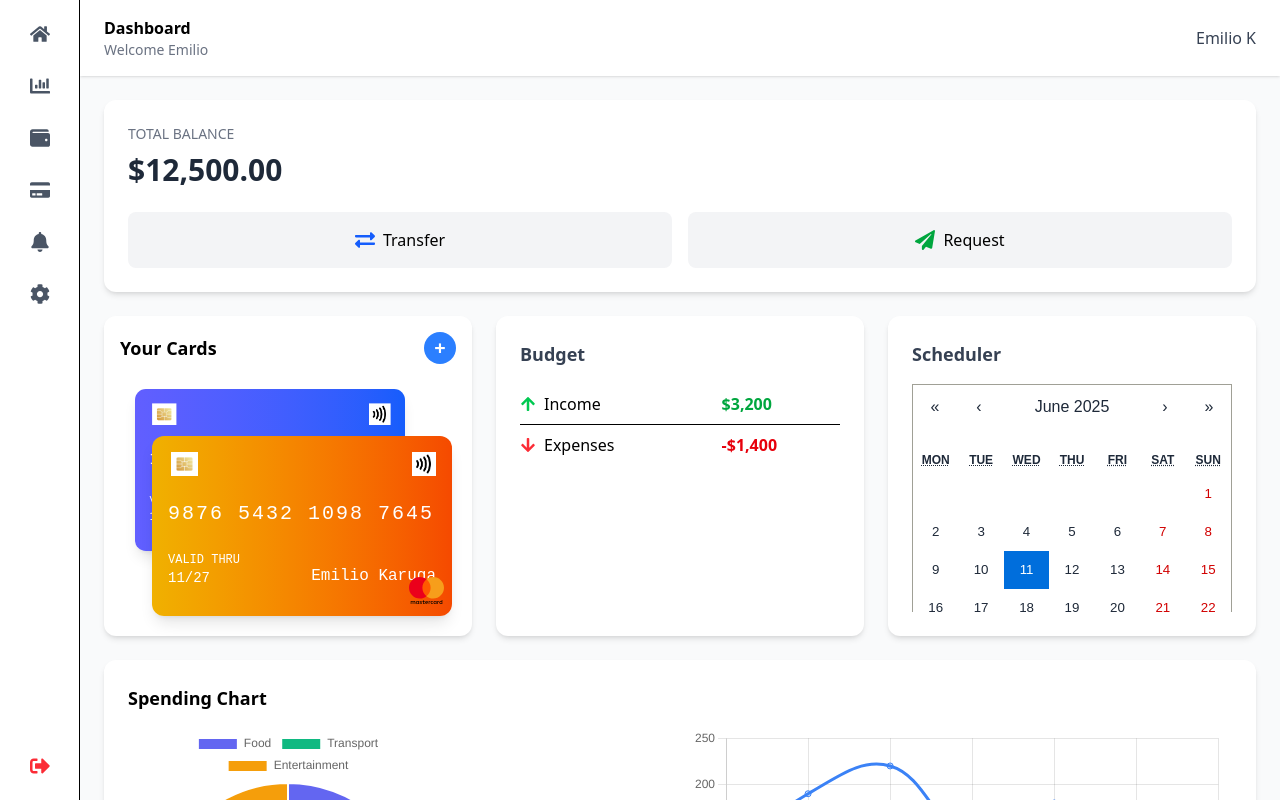
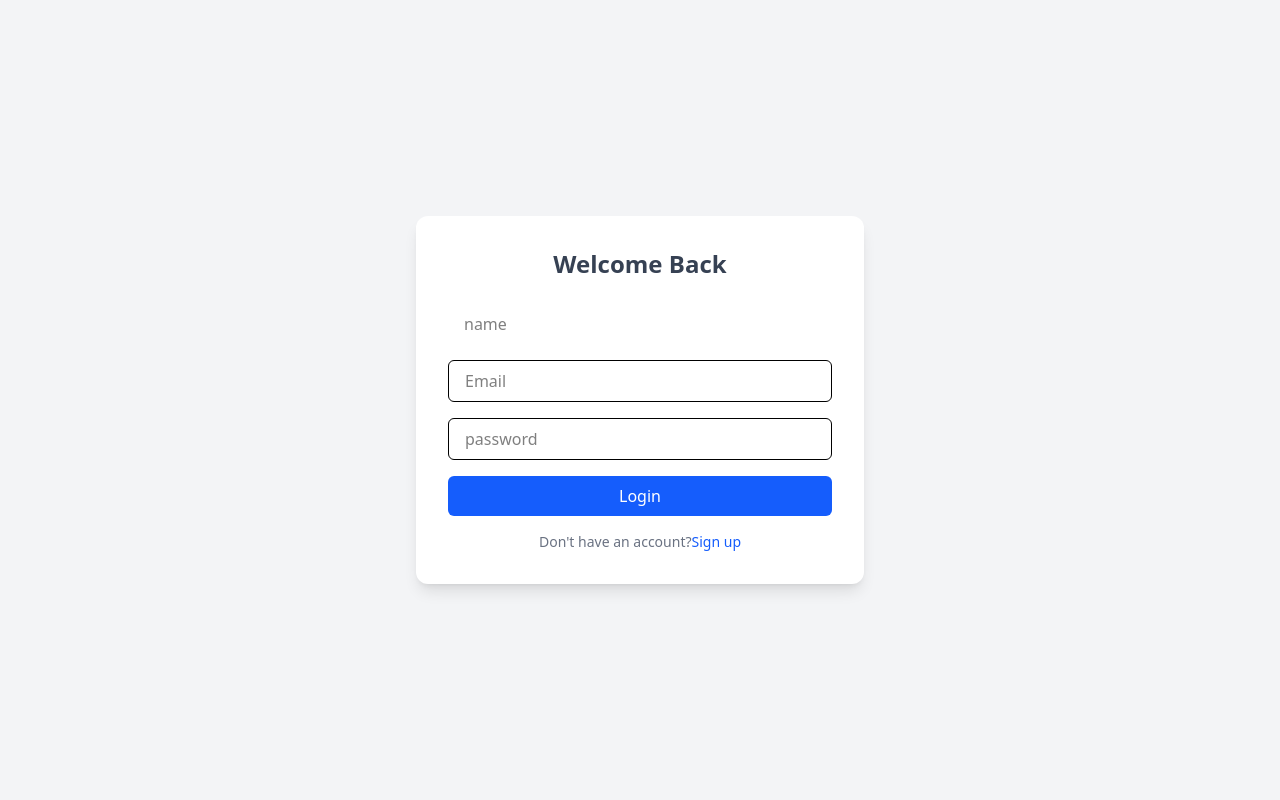
Before and after one commit to Emilio1-3/FinanceApp, a React (Vite) app in the folder FinanceApp/: page / in a window 1280 px wide. Built offline with nearby package versions, Linux system fonts and the light colour scheme; a web font is replaced by a local one.

Commit message:
sign up and log in page

```diff
--- a/FinanceApp/package.json
+++ b/FinanceApp/package.json
@@ -19,6 +19,7 @@
     "react-chartjs-2": "^5.3.0",
     "react-dom": "^19.1.0",
     "react-icons": "^5.5.0",
+    "react-router-dom": "^7.6.2",
     "recharts": "^2.15.3"
   },
   "devDependencies": {
@@ -27,6 +28,7 @@
     "@types/react": "^19.1.2",
     "@types/react-calendar": "^3.9.0",
     "@types/react-dom": "^19.1.2",
+    "@types/react-router-dom": "^5.3.3",
     "@vitejs/plugin-react": "^4.4.1",
     "autoprefixer": "^10.4.21",
     "eslint": "^9.25.0",
@@ -36,7 +38,7 @@
     "postcss": "^8.5.3",
     "tailwindcss": "^4.1.7",
     "typescript": "~5.8.3",
-    "typescript-eslint": "^8.30.1",
+    "typescript-eslint": "^7.3.1",
     "vite": "^6.3.5"
   }
 }
--- a/FinanceApp/src/App.tsx
+++ b/FinanceApp/src/App.tsx
@@ -1,17 +1,32 @@
-import Sidebar from "./components/Sidebar";
-import Topbar from "./components/Topbar";
-import Dashboard from "./components/Dashboard";
+import { BrowserRouter as Router, Routes, Route, Navigate } from "react-router-dom";
+import Dashboard from "./pages/Dashboard";
+import AuthPage from "./pages/AuthPage";
+import Layout from "./components/Layout";
 import './index.css';
 
 function App() {
+  const isAuthenticated = localStorage.getItem("token");
+
   return (
-    <div className="flex h-screen">
-      <Sidebar />
-      <div className="flex-1 flex flex-col overflow-auto bg-gray-50">
-        <Topbar />
-        <Dashboard />
-      </div>
-    </div>
+    <Router>
+      <Routes>
+        <Route
+          path="/"
+          element={
+            isAuthenticated ? <Navigate to="/dashboard" /> : <AuthPage />
+          }
+        />
+
+        <Route
+          path="/dashboard"
+          element={
+            isAuthenticated ? (<Layout>
+              <Dashboard />
+            </Layout> ): ( <Navigate to="/" />)
+          }
+        />
+      </Routes>
+    </Router>
   );
 }
 
--- /dev/null
+++ b/FinanceApp/src/components/Layout.tsx
@@ -0,0 +1,13 @@
+import Sidebar from "./Sidebar";
+import Topbar from "./Topbar";
+export default function Layout({ children }: { children: React.ReactNode }) {
+  return (
+    <div className="flex h-screen">
+      <Sidebar />
+      <div className="flex-1 flex flex-col overflow-auto bg-gray-50">
+        <Topbar />
+          <div className="p-4">{children}</div>
+      </div>
+    </div>
+  );
+}
--- a/FinanceApp/src/components/Sidebar.tsx
+++ b/FinanceApp/src/components/Sidebar.tsx
@@ -2,6 +2,7 @@
 import {
   FaHome, FaChartBar, FaWallet, FaCreditCard, FaBell, FaCog, FaSignOutAlt
 } from "react-icons/fa";
+import { useNavigate } from "react-router-dom";
 
 const menuItems = [
   { icon: <FaHome />, label: "Home" },
@@ -13,6 +14,13 @@ const menuItems = [
 ];
 
 export default function Sidebar() {
+  const navigate = useNavigate();
+
+  const handleLogout = () => {
+    localStorage.removeItem("token");
+    navigate("/");
+  };
+
   return (
     <div className="w-20 h-screen bg-white border-r flex flex-col justify-between items-center py-6">
       {/* Top Section - Menu */}
@@ -25,7 +33,11 @@ export default function Sidebar() {
       </div>
 
       {/* Bottom Section - Logout */}
-      <div className="text-xl text-red-500 hover:text-red-700 cursor-pointer">
+      <div
+        className="text-xl text-red-500 hover:text-red-700 cursor-pointer"
+        onClick={handleLogout}
+        title="sign Out"
+        >
         <FaSignOutAlt />
       </div>
     </div>
--- /dev/null
+++ b/FinanceApp/src/pages/AuthPage.tsx
@@ -0,0 +1,74 @@
+import { useState } from "react";
+import { useNavigate } from "react-router-dom";
+
+export default function AuthPage() {
+  const [isSignUp, setIsSignUp] = useState(false);
+  const [email, setEmail] = useState("");
+  const [password, setPassword] = useState("");
+  const [name, setName] = useState("");
+  const navigate = useNavigate();
+
+  const handleSubmit = (e: React.FormEvent) => {
+    e.preventDefault();
+
+    if (email && password) {
+      localStorage.setItem("token", "dummy-auth-token");
+      navigate("/dashboard");
+    }
+  };
+
+  return (
+    <div className="flex items-center justify-center min-h-screen bg-gray-100 px-4">
+      <div className="bg-white shadow-lg rounded-xl p-8 w-full max-w-md">
+        <h2 className="text-2xl font-bold mb-6 text-center text-gray-700">
+          {isSignUp ? "Create an Account": "Welcome Back"}
+        </h2>
+        <form onSubmit={handleSubmit} className="space-y-4">
+
+          <input
+            type="name"
+            placeholder="name"
+            className="w-full px-4 py-2 border-rounded-md focus:outline-none focus:ring-2 focus:ring-blue-500"
+            value={name}
+            onChange={(e) => setName(e.target.value)}
+            required
+          />
+          <input
+            type="email"
+            placeholder="Email"
+            className="w-full px-4 py-2 border rounded-md focus:outline-none focus:ring-2 focus:ring-blue-500"
+            value={email}
+            onChange={(e) => setEmail(e.target.value)}
+            required
+          />
+
+          <input
+            type="password"
+            placeholder="password"
+            className="w-full px-4 py-2 border rounded-md focus:outline-none focus:ring-2 focus:ring-blue-500"
+            value={password}
+            onChange={(e) => setPassword(e.target.value)}
+            required
+          />
+
+          <button
+            type="submit"
+            className="w-full py-2 bg-blue-600 text-white rounded-md hover:bg-blue-700 transition">
+              {isSignUp ? "Sign Up" : "Login"}
+            </button>
+        </form>
+
+        <p className="text-sm text-center mt-4 text-gray-500">
+          {isSignUp ? "Already have an account?": "Don't have an account?"}{""}
+          <span
+           onClick={() => setIsSignUp(!isSignUp)}
+           className="text-blue-600 cursor-pointer hover:underline"
+           >
+            {isSignUp ? "Login here" : "Sign up"}
+           </span>
+        </p>
+      </div>
+
+    </div>
+  );
+}
--- a/FinanceApp/src/components/Dashboard.tsx
+++ b/FinanceApp/src/pages/Dashboard.tsx
@@ -1,9 +1,24 @@
 // imports
 import { useState } from "react";
-import { FaExchangeAlt, FaPaperPlane, FaArrowDown, FaArrowUp } from "react-icons/fa";
-import { Chart as ChartJS, CategoryScale, LinearScale, PointElement, LineElement, ArcElement, Tooltip, Legend } from "chart.js";
+import {
+  FaExchangeAlt,
+  FaPaperPlane,
+  FaArrowDown,
+  FaArrowUp,
+} from "react-icons/fa";
+import {
+  Chart as ChartJS,
+  CategoryScale,
+  LinearScale,
+  PointElement,
+  LineElement,
+  ArcElement,
+  Tooltip,
+  Legend,
+} from "chart.js";
 import { Line, Pie } from "react-chartjs-2";
-import Calendar, { type, CalendarProps } from "react-calendar";
+import Calendar from "react-calendar";
+import type { CalendarProps } from "react-calendar";
 import "react-calendar/dist/Calendar.css";
 import visaLogo from "../assets/Visa_Logo.png";
 import mastercardLogo from "../assets/Mastercard-logo.svg";
```
Also changed, not shown: 1 other file (tests, documents, lock files or other folders).
